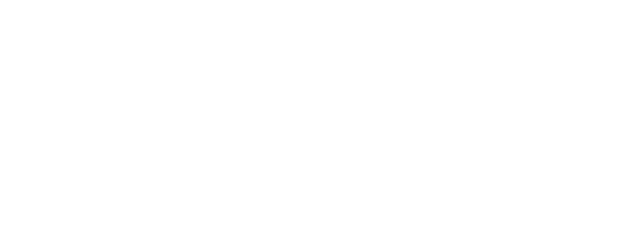
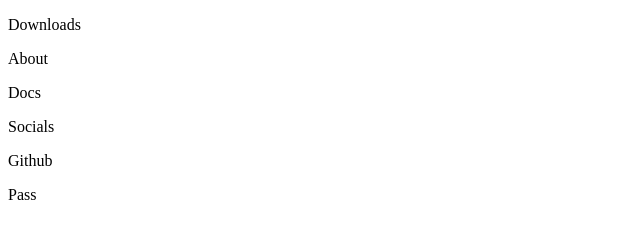
Before and after one commit to Subjitta/verva.github.io, a plain HTML site: page index.html in a window 1280 px wide. Shown: the whole page, without its empty margins (0-640 px from the left). Drawn offline with Linux system fonts and the light colour scheme.

Commit message:
Added main to index.html

```diff
--- a/index.html
+++ b/index.html
@@ -5,6 +5,26 @@
   <title>Verva - official website</title>
  </head>
  <body>
-
+  <div class="head">
+    <span class="line"></span>
+    <div class="downloads">
+        <p>Downloads</p>
+    </div>
+    <div class="about">
+        <p>About</p>
+    </div>
+    <div class="docs">
+        <p>Docs</p>
+    </div>
+    <div class="socials">
+        <p>Socials</p>
+    </div>
+    <div class="github">
+        <p>Github</p>
+    </div>
+  </div>
+  <div class="page">
+    <p>Pass</p>
+  </div>
  </body>
 </html>
```
